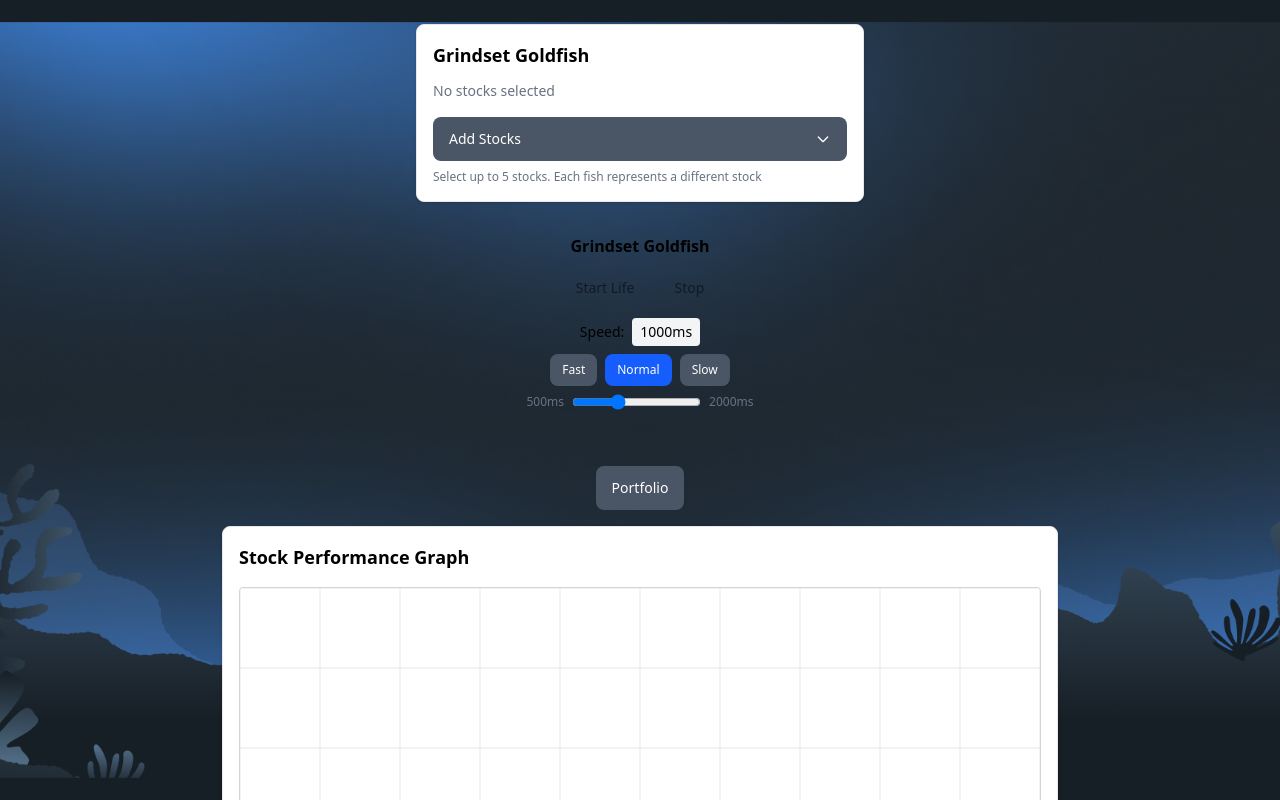
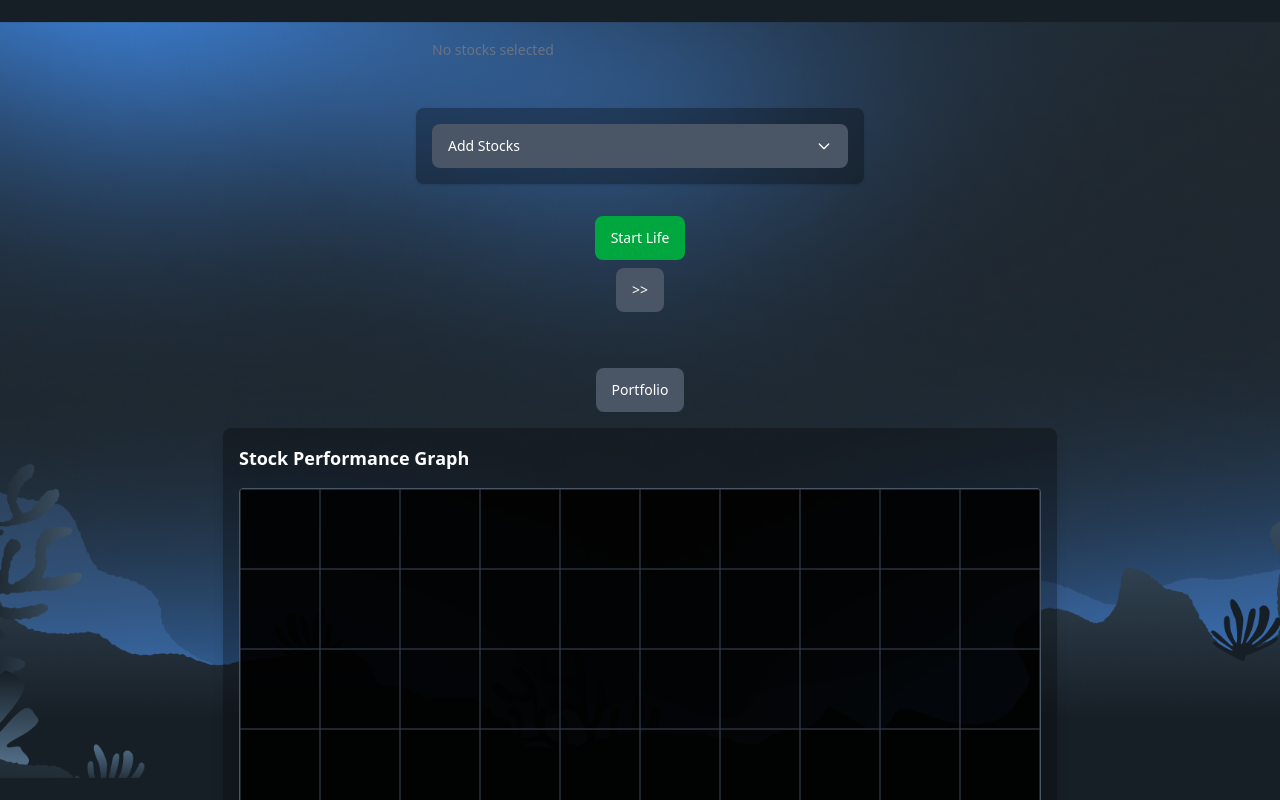
Before and after one commit to Pho86/hackaotnh, a React (Vite) app: page /stockpet in a window 1280 px wide. Built offline with nearby package versions, Linux system fonts and the light colour scheme.

Commit message:
change to dark mode for items

```diff
--- a/src/components/PetManager.jsx
+++ b/src/components/PetManager.jsx
@@ -6,6 +6,7 @@ import SimulationControls from './SimulationControls';
 import StockSelector from './StockSelector';
 import StockGraph from './StockGraph';
 import Button from './Button';
+import SelectedStocks from './SelectedStocks';
 
 export default function PetManager() {
     const [selectedSymbols, setSelectedSymbols] = useState([]);
@@ -233,11 +234,17 @@ export default function PetManager() {
 
       <div className="flex flex-col items-center p-6 space-y-4 relative z-10">
         {!isSimulating && (
-          <StockSelector
-            selectedStocks={selectedSymbols}
-            onStocksChange={setSelectedSymbols}
-            isSimulating={isSimulating}
-          />
+          <>
+            <SelectedStocks
+              selectedStocks={selectedSymbols}
+              onRemoveStock={(symbol) => setSelectedSymbols(selectedSymbols.filter(s => s !== symbol))}
+            />
+            <StockSelector
+              selectedStocks={selectedSymbols}
+              onStocksChange={setSelectedSymbols}
+              isSimulating={isSimulating}
+            />
+          </>
         )}
         <SimulationControls
           isSimulating={isSimulating}
@@ -252,6 +259,7 @@ export default function PetManager() {
             )
           )}
           simulationData={simulationData}
+          pets={pets}
           canStartSimulation={canStartSimulation && !isLoadingHistorical}
         />
 
@@ -273,7 +281,7 @@ export default function PetManager() {
            />
            <div className="flex flex-col gap-4 w-full px-8 justify-center">
              {selectedSymbols.map(symbol => (
-               <div key={`info-${symbol}`} className="bg-white/90 border border-gray-200 rounded-lg p-4 shadow-sm backdrop-blur-sm">
+               <div key={`info-${symbol}`} className="bg-black/90 border border-gray-200 rounded-lg p-4 shadow-sm backdrop-blur-sm">
                  <div className="text-center space-y-3">
                    <h3 className="text-lg font-semibold text-gray-800">{symbol}</h3>
                    <StockDataDisplay
--- /dev/null
+++ b/src/components/SelectedStocks.jsx
@@ -0,0 +1,39 @@
+import React from 'react';
+import Button from './Button';
+import stocksData from '../data/stocks.json';
+
+export default function SelectedStocks({ selectedStocks, onRemoveStock }) {
+    const popularStocks = stocksData.stocks;
+
+    if (selectedStocks.length === 0) {
+        return (
+            <div className="w-full max-w-md">
+                <div className="rounded-lg p-4 mb-4">
+                    <p className="text-gray-500 text-sm">No stocks selected</p>
+                </div>
+            </div>
+        );
+    }
+
+    return (
+        <div className="w-full max-w-md">
+            <div className="rounded-lg p-4 mb-4">
+                <div className="flex flex-wrap gap-2">
+                    {selectedStocks.map(symbol => {
+                        const stock = popularStocks.find(s => s.symbol === symbol);
+                        return (
+                            <Button
+                                key={symbol}
+                                onClick={() => onRemoveStock(symbol)}
+                                variant="default"
+                                className="h-8 px-3 py-1 text-xs bg-blue-100 text-blue-800 hover:bg-blue-200 border border-blue-300"
+                            >
+                                {symbol} ×
+                            </Button>
+                        );
+                    })}
+                </div>
+            </div>
+        </div>
+    );
+}
--- a/src/components/SimulationControls.jsx
+++ b/src/components/SimulationControls.jsx
@@ -10,84 +10,40 @@ export default function SimulationControls({
     currentSimIndex,
     simulationDataLength,
     simulationData,
-    canStartSimulation = true
 }) {
     return (
         <div className="flex flex-col items-center space-y-2 bg-zinc-150 p-4 rounded-lg">
-            <h2 className="font-semibold">Grindset Goldfish</h2>
-
             <div className="flex space-x-2">
                 <Button
-                    onClick={onStartSimulation}
-                    disabled={isSimulating || !canStartSimulation}
-                    variant="success"
+                    onClick={isSimulating ? onStopSimulation : onStartSimulation}
+                    variant={isSimulating ? "danger" : "success"}
                 >
-                    {isSimulating ? "Simulating..." : "Start Life"}
+                    {isSimulating ? "Stop Life" : "Start Life"}
                 </Button>
 
+            </div>
+
+            <div className="flex flex-col items-center space-y-2">
                 <Button
-                    onClick={onStopSimulation}
-                    disabled={!isSimulating}
-                    variant="danger"
+                    onClick={() => {
+                        if (simulationSpeed === 500) {
+                            onSpeedChange(1000);
+                        } else if (simulationSpeed === 1000) {
+                            onSpeedChange(2000);
+                        } else {
+                            onSpeedChange(500);
+                        }
+                    }}
                 >
-                    Stop
+                    {simulationSpeed === 500 ? ">" : simulationSpeed === 1000 ? ">>" : ">>>"}
                 </Button>
             </div>
 
-            <div className="flex flex-col items-center space-y-2">
-                <div className="flex items-center space-x-2">
-                    <label className="text-sm font-medium">Speed:</label>
-                    <span className="text-sm bg-gray-100 px-2 py-1 rounded">
-                        {simulationSpeed}ms
-                    </span>
-                </div>
-
-                <div className="flex space-x-2">
-                    <Button
-                        onClick={() => onSpeedChange(500)}
-
-                        active={simulationSpeed === 500}
-                        className="px-3 h-8 text-xs"
-                    >
-                        Fast
-                    </Button>
-                    <Button
-                        onClick={() => onSpeedChange(1000)}
-                        active={simulationSpeed === 1000}
-                        className="px-3 h-8 text-xs"
-                    >
-                        Normal
-                    </Button>
-                    <Button
-                        onClick={() => onSpeedChange(2000)}
-                        active={simulationSpeed === 2000}
-                        className="h-8 px-3 py-1 text-xs"
-                    >
-                        Slow
-                    </Button>
-                </div>
-
-                {/* Speed Slider */}
-                <div className="flex items-center space-x-2 w-full max-w-xs">
-                    <span className="text-xs text-gray-500">500ms</span>
-                    <input
-                        type="range"
-                        min="500"
-                        max="2000"
-                        step="100"
-                        value={simulationSpeed}
-                        onChange={(e) => onSpeedChange(Number(e.target.value))}
-                        className="flex-1"
-                    />
-                    <span className="text-xs text-gray-500">2000ms</span>
-                </div>
-            </div>
-
                 {isSimulating && simulationDataLength > 0 && (
-                <div className="text-sm text-gray-600">
+                    <div className="text-sm text-white">
                         <p>Day {currentSimIndex + 1} of {simulationDataLength}</p>
                         {simulationData && Object.keys(simulationData).length > 0 && (
-                        <p className="text-xs text-gray-500">
+                        <p className="text-xs text-white/60">
                                 Date: {Object.values(simulationData)[0]?.[currentSimIndex]?.date || 'Loading...'}
                                 {Object.values(simulationData)[0]?.[currentSimIndex]?.isPrediction && (
                                     <span className="ml-2 text-purple-600 font-medium">🔮 PREDICTION</span>
--- a/src/components/StockGraph.jsx
+++ b/src/components/StockGraph.jsx
@@ -6,12 +6,12 @@ export default function StockGraph({
     isSimulating,
     currentSimIndex,
     simulationData,
+    viewMode = 'individual',
     width = 800,
     height = 400
 }) {
     const canvasRef = useRef(null);
     const [points, setPoints] = useState({});
-    const [viewMode, setViewMode] = useState('individual');
     const [previousStockSymbols, setPreviousStockSymbols] = useState([]);
 
     const colors = {};
@@ -26,9 +26,10 @@ export default function StockGraph({
         if (!canvas) return;
 
         const ctx = canvas.getContext('2d');
-        ctx.clearRect(0, 0, width, height);
+        ctx.fillStyle = 'rgba(0, 0, 0, 0.7)';
+        ctx.fillRect(0, 0, width, height);
 
-        ctx.strokeStyle = '#E5E7EB';
+        ctx.strokeStyle = '#374151';
         ctx.lineWidth = 1;
 
         // vertical grid lines
@@ -92,7 +93,7 @@ export default function StockGraph({
                 const valueRange = maxValue - minValue;
                 const valuePadding = valueRange * 0.1;
 
-                ctx.strokeStyle = '#9CA3AF';
+                ctx.strokeStyle = '#4B5563';
                 ctx.lineWidth = 1;
                 ctx.setLineDash([3, 3]);
 
@@ -105,7 +106,7 @@ export default function StockGraph({
                     ctx.lineTo(width, y);
                     ctx.stroke();
 
-                    ctx.fillStyle = '#6B7280';
+                    ctx.fillStyle = '#D1D5DB';
                     ctx.font = '12px Arial';
                     ctx.textAlign = 'left';
                     ctx.fillText(`$${value.toFixed(2)}`, 5, y - 5);
@@ -215,15 +216,16 @@ export default function StockGraph({
                     const normalizedPrice = (point.price - minPrice + pricePadding) / (priceRange + 2 * pricePadding);
                     const y = height - (normalizedPrice * height);
 
-                    // Switch to dashed line when entering prediction mode
-                    if (point.isPrediction && !isInPrediction) {
+                    const shouldShowPrediction = point.isPrediction && !isSimulating;
+
+                    if (shouldShowPrediction && !isInPrediction) {
                         ctx.stroke();
                         ctx.setLineDash([8, 4]);
-                        ctx.strokeStyle = color + '80'; // Add transparency
+                        ctx.strokeStyle = color + '80';
                         ctx.beginPath();
                         ctx.moveTo(x, y);
                         isInPrediction = true;
-                    } else if (!point.isPrediction && isInPrediction) {
+                    } else if (!shouldShowPrediction && isInPrediction) {
                         ctx.stroke();
                         ctx.setLineDash([]);
                         ctx.strokeStyle = color;
@@ -243,14 +245,16 @@ export default function StockGraph({
                     const normalizedPrice = (point.price - minPrice + pricePadding) / (priceRange + 2 * pricePadding);
                     const y = height - (normalizedPrice * height);
 
-                    if (point.isPrediction) {
+                    const shouldShowPrediction = point.isPrediction && !isSimulating;
+
+                    if (shouldShowPrediction) {
                         // hollow circles for predictions
                         ctx.strokeStyle = color + '80';
                         ctx.lineWidth = 2;
                         ctx.beginPath();
                         ctx.arc(x, y, 3, 0, 2 * Math.PI);
                         ctx.stroke();
-                    } else {
+                    } else if (!point.isPrediction) {
                         // filled circles for historical data
                         ctx.fillStyle = color;
                         ctx.beginPath();
@@ -261,7 +265,7 @@ export default function StockGraph({
             });
         }
 
-    }, [points, width, height, viewMode]);
+    }, [points, width, height, viewMode, isSimulating]);
 
     useEffect(() => {
         if (!isSimulating || !simulationData) return;
@@ -315,16 +319,16 @@ export default function StockGraph({
     }, [stocks, previousStockSymbols]);
 
     return (
-        <div className="bg-white border h-max border-gray-200 rounded-lg p-4 shadow-sm">
+        <div className="bg-black/30 h-max rounded-lg p-4 shadow-lg">
             <div className="flex justify-between items-center mb-4">
-                <h3 className="text-lg font-semibold">Stock Performance Graph</h3>
+                <h3 className="text-lg font-semibold text-white">Stock Performance Graph</h3>
             </div>
 
             <canvas
                 ref={canvasRef}
                 width={width}
                 height={height}
-                className="border border-gray-300 rounded"
+                className="border border-gray-600 rounded"
             />
 
             <div className="flex flex-wrap gap-4 mt-4">
@@ -335,22 +339,16 @@ export default function StockGraph({
                                 className="w-3 h-3 rounded-full"
                                 style={{ backgroundColor: getStockColor(symbol) }}
                             />
-                            <span className="text-sm font-medium">{symbol}</span>
+                            <span className="text-sm font-medium text-white">{symbol}</span>
                         </div>
                     ))
                 ) : (
                     <div className="flex items-center gap-2">
-                        <div className="w-3 h-3 rounded-full bg-purple-600" />
-                        <span className="text-sm font-medium">Total Portfolio Value</span>
+                        <div className="w-3 h-3 rounded-full bg-purple-400" />
+                        <span className="text-sm font-medium text-white">Total Portfolio Value</span>
                     </div>
                 )}
             </div>
-
-            {!isSimulating && Object.keys(points).length === 0 && (
-                <p className="text-gray-500 text-sm text-center">
-                    Start the simulation to see the graph
-                </p>
-            )}
         </div>
     );
 }
--- a/src/components/StockSelector.jsx
+++ b/src/components/StockSelector.jsx
@@ -2,7 +2,7 @@ import React, { useState, useEffect, useRef } from 'react';
 import Button from './Button';
 import stocksData from '../data/stocks.json';
 
-export default function StockSelector({ selectedStocks, onStocksChange, isSimulating }) {
+export default function StockSelector({ selectedStocks, onStocksChange, isSimulating, onRemoveStock }) {
     const [isOpen, setIsOpen] = useState(false);
     const [searchTerm, setSearchTerm] = useState('');
     const dropdownRef = useRef(null);
@@ -29,10 +29,6 @@ export default function StockSelector({ selectedStocks, onStocksChange, isSimula
 
         setIsOpen(false);
         setSearchTerm('');
-    };
-
-    const removeStock = (symbol) => {
-        onStocksChange(selectedStocks.filter(s => s !== symbol));
     };
 
     useEffect(() => {
@@ -69,31 +65,7 @@ export default function StockSelector({ selectedStocks, onStocksChange, isSimula
 
     return (
         <div className="w-full max-w-md">
-            <div className="bg-white border border-gray-200 rounded-lg p-4 shadow-sm">
-                <h3 className="text-lg font-semibold mb-3">Grindset Goldfish</h3>
-
-                <div className="mb-4">
-                    <div className="flex flex-wrap gap-2">
-                        {selectedStocks.map(symbol => {
-                            const stock = popularStocks.find(s => s.symbol === symbol);
-                            return (
-                                <div key={symbol} className="flex items-center bg-blue-100 text-blue-800 px-3 py-1 rounded-full text-sm">
-                                    <span className="mr-2">{symbol}</span>
-                                    <button
-                                        onClick={() => removeStock(symbol)}
-                                        className="text-blue-600 hover:text-blue-800 font-bold"
-                                    >
-                                        ×
-                                    </button>
-                                </div>
-                            );
-                        })}
-                    </div>
-                    {selectedStocks.length === 0 && (
-                        <p className="text-gray-500 text-sm">No stocks selected</p>
-                    )}
-                </div>
-
+            <div className="bg-black/30 rounded-lg p-4 shadow-sm">
                 <div className="relative" ref={dropdownRef}>
                     <Button
                         onClick={() => setIsOpen(!isOpen)}
@@ -108,7 +80,7 @@ export default function StockSelector({ selectedStocks, onStocksChange, isSimula
                     </Button>
 
                     {isOpen && (
-                        <div className="absolute z-10 w-full mt-1 bg-white border border-gray-300 rounded-md shadow-lg max-h-80 overflow-y-auto">
+                        <div className="absolute z-10 w-full mt-1 bg-black/90 border border-neutral-00 rounded-md shadow-lg max-h-80 overflow-y-auto">
                             <div className="p-2 border-b border-gray-200">
                                 <input
                                     type="text"
@@ -129,7 +101,7 @@ export default function StockSelector({ selectedStocks, onStocksChange, isSimula
                                                 key={stock.symbol}
                                                 onClick={() => handleStockToggle(stock)}
                                                 disabled={!isSelected && selectedStocks.length >= 5}
-                                                className={`w-full text-left px-3 py-2 text-sm cursor-pointer hover:bg-gray-100 flex items-center justify-between ${isSelected ? 'bg-blue-50 text-blue-700' : ''
+                                                className={`w-full text-left px-3 py-2 text-sm cursor-pointer hover:bg-blue-700 flex items-center justify-between ${isSelected ? 'bg-blue-800 text-blue-200' : ''
                                                     } ${!isSelected && selectedStocks.length >= 5 ? 'opacity-50 cursor-not-allowed' : ''}`}
                                             >
                                                 <div>
@@ -151,13 +123,6 @@ export default function StockSelector({ selectedStocks, onStocksChange, isSimula
                         </div>
                     )}
                 </div>
-
-                <p className="text-xs text-gray-500 mt-2">
-                    {isSimulating
-                        ? "Stock selection disabled during simulation"
-                        : "Select up to 5 stocks. Each fish represents a different stock"
-                    }
-                </p>
             </div>
         </div>
     );
--- a/src/index.css
+++ b/src/index.css
@@ -1 +1,6 @@
 @import "tailwindcss";
+
+
+body {
+    @apply text-white;
+}
```
Also changed, not shown: src/components/PetDisplay.jsx (+15 -1 lines), src/components/ToggleSwitch.jsx (deleted, +0 -24 lines), 1 other file (tests, documents, lock files or other folders). Lines whose indentation alone changed are shown as unchanged.
